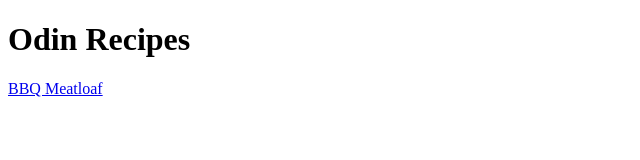
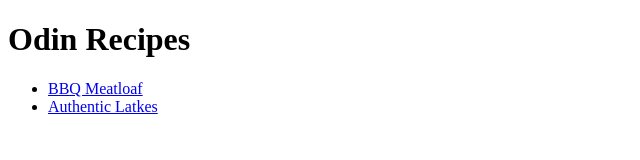
Before and after one commit to DunnFCOB/odin-recipes, a plain HTML site: page index.html in a window 1280 px wide. Shown: the whole page, without its empty margins (0-640 px from the left). Drawn offline with Linux system fonts and the light colour scheme.

Commit message:
Add link to and image for latke.html

```diff
--- a/index.html
+++ b/index.html
@@ -6,6 +6,9 @@
 </head>
 <body>
     <h1>Odin Recipes</h1>
-    <a href="./recipes/meatloaf.html">BBQ Meatloaf</a>
+    <ul>
+        <li><a href="./recipes/meatloaf.html">BBQ Meatloaf</a></li>
+        <li><a href="./recipes/latke.html">Authentic Latkes</a></li>
+    </ul>
 </body>
 </html>
```
Also changed, not shown: images/latkes.jpg (added).
